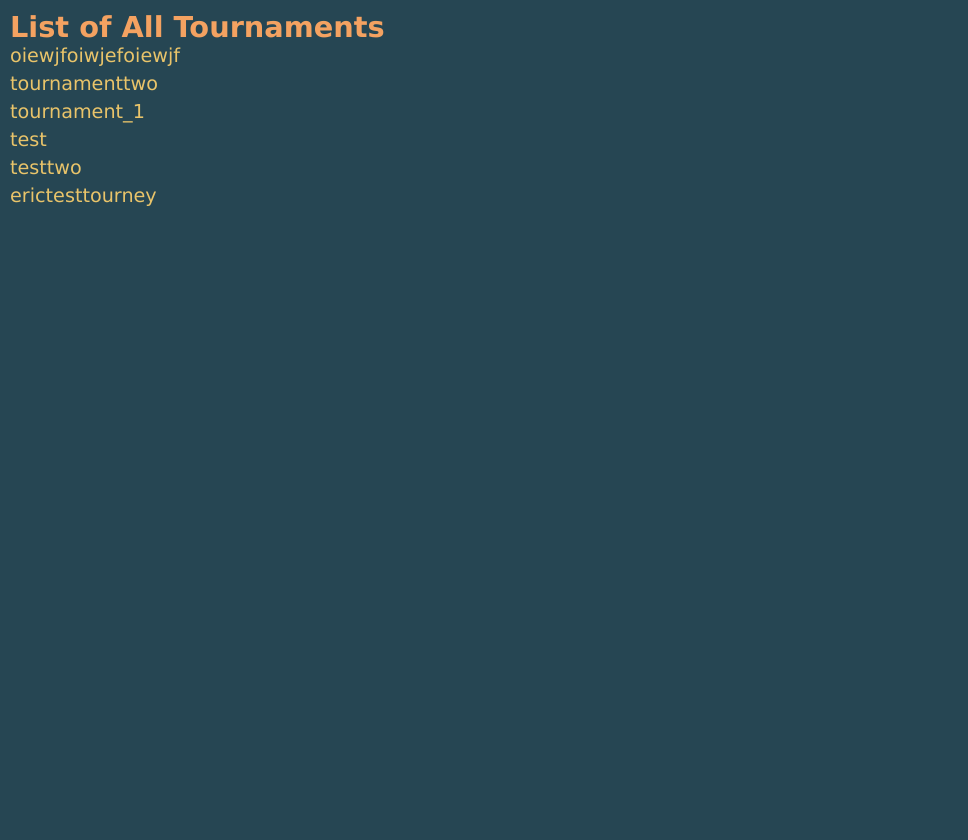
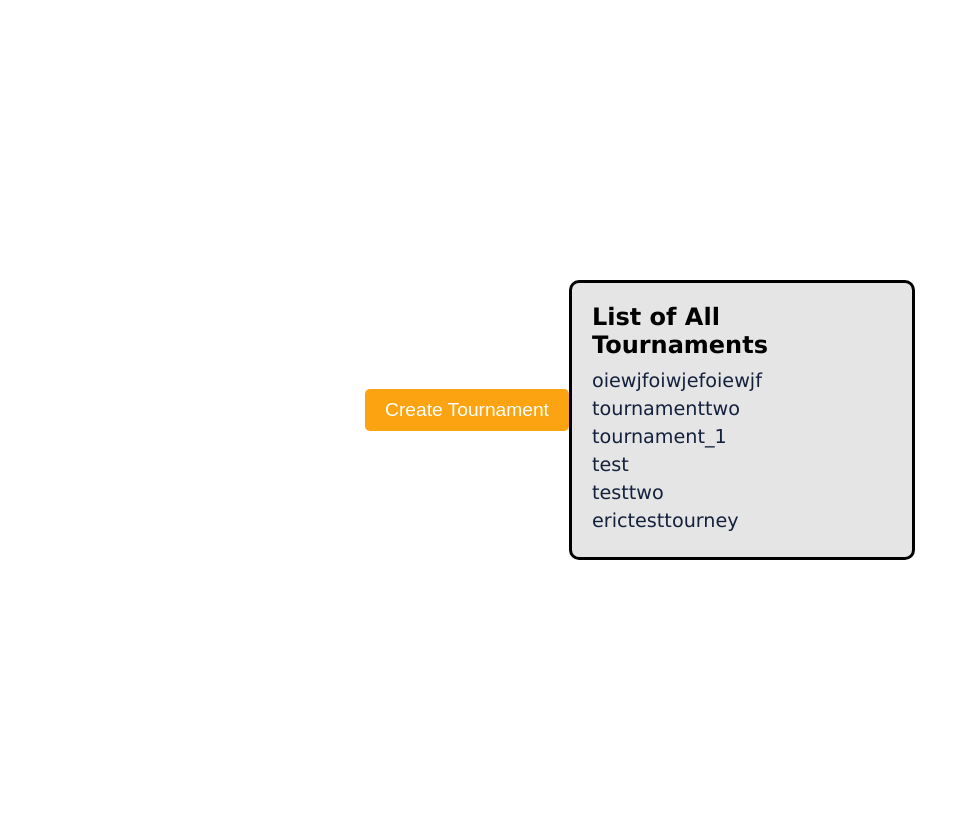
Before and after one commit to ericcai32/coulomb, a Flask app: page / in a window 1280 px wide. Shown: the whole page, without its empty margins (0-968 px from the left). Before the commit the page ends 206 px from the top, so only its background shows below. Run offline with Flask 3, Linux system fonts and the light colour scheme; data comes from the database, SQL or seed files in the repository.

Commit message:
styled everything better, theoretically.

```diff
--- a/templates/tournament_list.j2
+++ b/templates/tournament_list.j2
@@ -6,30 +6,62 @@
     <style>
         body {
             display: flex;
-            align-items: flex-start;
-            justify-content: flex-start;
+            align-items: center;
+            justify-content: center;
             font-family: Verdana, sans-serif;
-            background-color: #264653;
+            background-color: #fff;
             /* Background color */
-            color: #94d2bd;
+            color: #000;
             /* Text color */
-            padding: 10px;
+            padding: 20px;
             margin: 0;
             min-height: 100vh;
+            text-align: center;
+        }
+
+        .button-container {
+            margin-bottom: 20px;
+        }
+
+        button {
+            background-color: #FCA311;
+            /* Button color */
+            color: #fff;
+            /* Button text color */
+            padding: 10px 20px;
+            border: none;
+            border-radius: 5px;
+            font-size: 1.2em;
+            cursor: pointer;
+        }
+
+        button:hover {
+            background-color: #14213D;
+            /* Button hover color */
+        }
+
+        #tournaments {
+            padding: 20px;
+            background-color: #E5E5E5;
+            /* Background color */
+            border-radius: 10px;
+            border: 3px solid #000;
+            /* Border color */
+            width: 300px;
             text-align: left;
         }
 
-        #users {
-            padding: 20px;
-            background-color: #2A9D8F;
-            /* Background color */
-            border-radius: 10px;
-            border: 3px solid #0a9396;
-            width: auto;
+        label {
+            font-size: 1.5em;
+            font-weight: bold;
+            color: #000;
+            /* Label color */
+            margin-bottom: 10px;
+            display: block;
         }
 
         a {
-            color: #E9C46A;
+            color: #14213D;
             /* Link color */
             font-size: 1.2em;
             text-decoration: none;
@@ -38,20 +70,16 @@
         }
 
         a:hover {
-            color: #F4A261;
-            /* Hover color */
-        }
-
-        label {
-            font-size: 1.8em;
-            font-weight: bold;
-            color: #F4A261;
-            /* Label color */
+            color: #FCA311;
+            /* Link hover color */
         }
     </style>
 </head>
 
 <body>
+    <div class="button-container">
+        <button value="CREATE">Create Tournament</button>
+    </div>
     <div id="tournaments">
         <label>List of All Tournaments</label>
         <script type="text/javascript">
```
Also changed, not shown: templates/login.j2 (+87 -6 lines), templates/new.j2 (+47 -21 lines), templates/team.j2 (+9 -5 lines), templates/tournament.j2 (+32 -19 lines).
